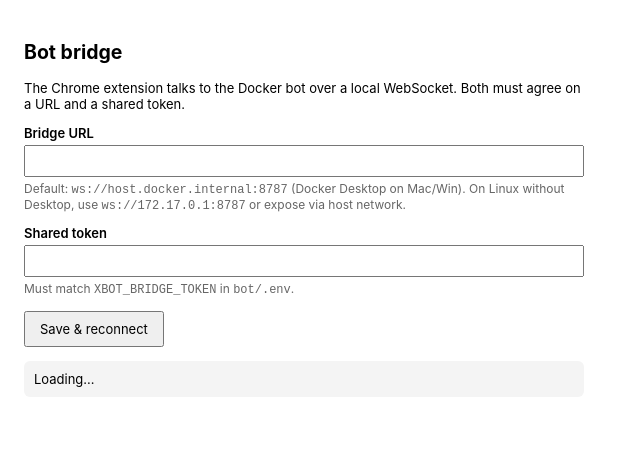
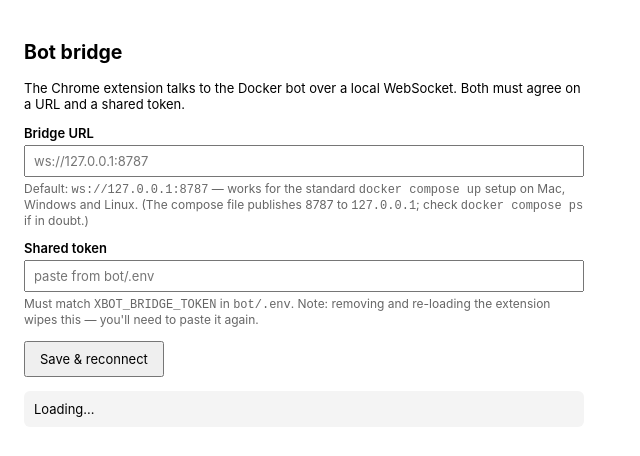
Before and after one commit to miraekims/twitterreplybot, a browser extension: page src/options/options.html in a window 1280 px wide. Shown: the whole page, without its empty margins (0-640 px from the left). Drawn offline with Linux system fonts and the light colour scheme.

Commit message:
fix(ext): correct default Bridge URL + suppress no-token log spam
Two papercuts that bit a fresh user during 0.6.0 rollout.

1. Default Bridge URL was ws://host.docker.internal:8787, which
   silently fails on Mac+Docker Desktop with 'Connection closed
   before receiving a handshake response'. host.docker.internal
   resolves from a container to the host (one-way); from a host-side
   Chrome service worker it just doesn't reach the published port.

   The bot's docker-compose publishes 8787 to 127.0.0.1:8787 (visible
   under PORTS in 'docker compose ps'), so the correct universal URL
   is ws://127.0.0.1:8787 — works on Mac, Windows and Linux. Updated:
   - DEFAULTS.url in bridge-client.js, with a paragraph explaining the
     Docker Desktop one-way DNS
   - options.html placeholder + hint
   - 172.17.0.1 stays in host_permissions for Linux+native-Docker users
     who'd manually flip to it.

2. Per-minute keepalive watchdog called ensureConnected() → connect()
   even when no token was set, producing one
   'no token configured' warning per minute in the SW console.

   Now:
   - module-level loggedNoToken flag, log only once per SW life
   - ensureConnected() bails silently if no token (no point
     scheduling a connect that will fail)
   - setBridgeSettings clears the flag so the next save attempt
     gets a fresh diagnostic if something's still off

Bumps to 0.6.1.

```diff
--- a/src/options/options.html
+++ b/src/options/options.html
@@ -20,13 +20,17 @@
        Both must agree on a URL and a shared token.</p>
 
     <label for="url">Bridge URL</label>
-    <input id="url" type="text" />
-    <div class="hint">Default: <code>ws://host.docker.internal:8787</code> (Docker Desktop on Mac/Win).
-       On Linux without Desktop, use <code>ws://172.17.0.1:8787</code> or expose via host network.</div>
+    <input id="url" type="text" placeholder="ws://127.0.0.1:8787" />
+    <div class="hint">Default: <code>ws://127.0.0.1:8787</code> — works for the standard
+       <code>docker compose up</code> setup on Mac, Windows and Linux. (The compose
+       file publishes 8787 to <code>127.0.0.1</code>; check
+       <code>docker compose ps</code> if in doubt.)</div>
 
     <label for="token">Shared token</label>
-    <input id="token" type="text" autocomplete="off" />
-    <div class="hint">Must match <code>XBOT_BRIDGE_TOKEN</code> in <code>bot/.env</code>.</div>
+    <input id="token" type="text" autocomplete="off" placeholder="paste from bot/.env" />
+    <div class="hint">Must match <code>XBOT_BRIDGE_TOKEN</code> in <code>bot/.env</code>.
+       Note: removing and re-loading the extension wipes this — you'll need to paste
+       it again.</div>
 
     <button id="save">Save & reconnect</button>
 
```
Also changed, not shown: src/background/bridge-client.js (+41 -5 lines), manifest.json.
